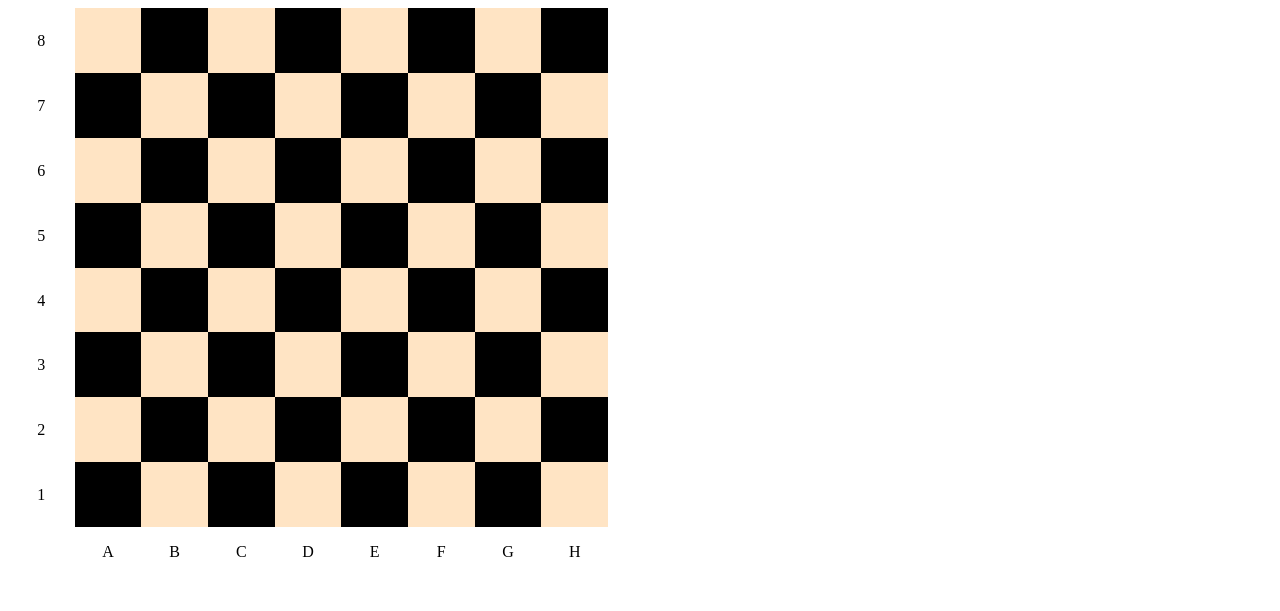
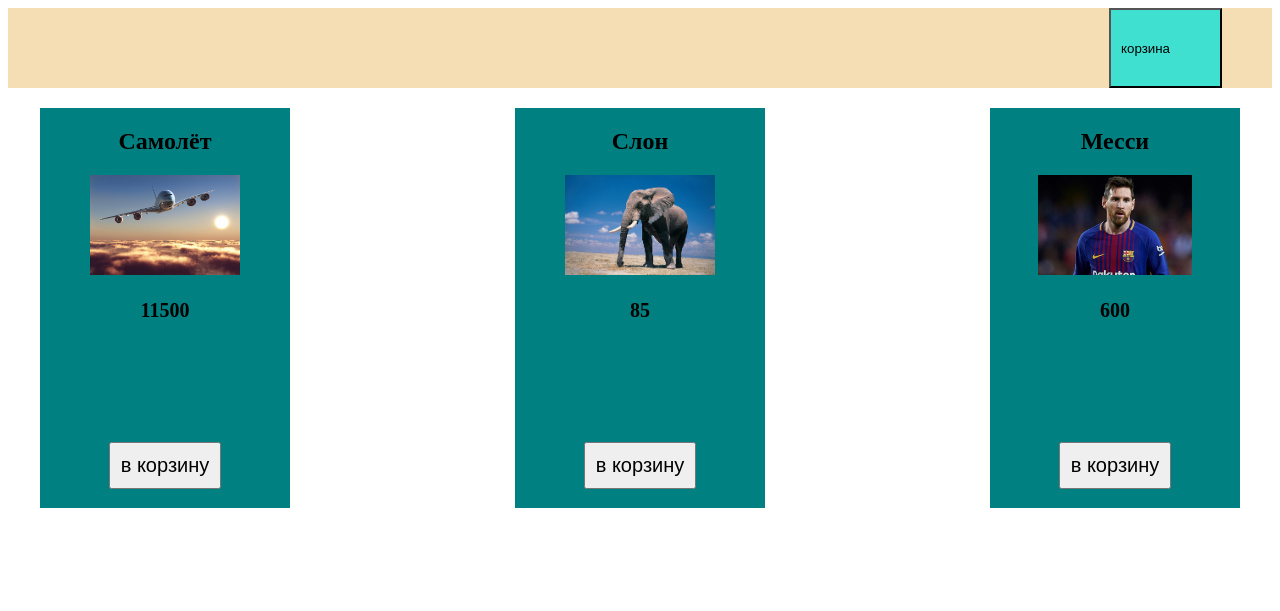
Before and after one commit to VasoSolo/JS1, a plain HTML site: page index.html in a window 1280 px wide. Drawn offline with Linux system fonts and the light colour scheme.

Commit message:
hw6
добавление товаров в корзину, перерисовка суммы товаров

```diff
--- a/code.js
+++ b/code.js
@@ -1,47 +1,51 @@
-var i = 2;
-var flag = 0; //флаг для определения конца строки
-var block = document.createElement("div");
-var board = document.querySelector(".board");
-board.appendChild(block);
-block.setAttribute("style", "text-align: center; padding-top: 1.5em;");
-block.innerText = 8;
-var NumRow = 7;
-while (i <= 72) {
-    if (flag == 1) { // создаём столбец с цифрами
-        var block_num = document.createElement("div");
-        board.appendChild(block_num);
-        block_num.setAttribute("style", "text-align: center; padding-top: 1.5em;");
-        if (NumRow > 0) {
-            block_num.innerText = NumRow;
-        }
-        NumRow--
-        i++
-        flag = 0;
-    }
+var cart = [];
 
-    var block = document.createElement("div"); //создаём клетку
-    board.appendChild(block);
-    if (i % 9 == 0) { //фиксируем конец строки
-        flag = 1;
-    }
-    Choice() //окрашиваем клетку
-    i++;
-}
-var block = document.createElement("div"); //клетка в углу
-board.appendChild(block);
-var j = 0;
-while (j <= 9) { //создаём строку с буквами
-    var block = document.createElement("div");
-    board.appendChild(block);
-    block.innerText = "ABCDEFGH".slice(j, j + 1);
-    block.setAttribute("style", "text-align: center; padding-top: 1em;");
-    j++;
-}
-function Choice() { //функция выббора цвета
-    if (i % 2) {
-        block.setAttribute("style", "background-color: black;");
-    }
-    else {
-        block.setAttribute("style", "background-color: bisque;");
+function product(name, price) {
+    this.name = name;
+    this.price = price;
+
+    this.AddCart = function () {
+        cart.push(this);
     }
 }
+var cart_btn = document.querySelector(".cart");
+function add_aircraft() {
+    var name = document.querySelector(".card_aircraft_h2");
+    var price = document.querySelector(".card_aircraft_p");
+    var newProduct = new product(name.innerHTML, price.innerHTML);
+    newProduct.AddCart();
+    reDrawcart();
+}
+var btn_aircraft = document.getElementById("btnAddCart_aircraft");
+btn_aircraft.addEventListener("click", add_aircraft);
+
+function add_elephant() {
+    var name = document.querySelector(".card_elephant_h2");
+    var price = document.querySelector(".card_elephant_p");
+    var newProduct = new product(name.innerHTML, price.innerHTML);
+    newProduct.AddCart();
+    reDrawcart();
+}
+var btn_elephant = document.getElementById("btnAddCart_elephant");
+btn_elephant.addEventListener("click", add_elephant);
+
+function add_messi() {
+    var name = document.querySelector(".card_messi_h2");
+    var price = document.querySelector(".card_messi_p");
+    var newProduct = new product(name.innerHTML, price.innerHTML);
+    newProduct.AddCart();
+    reDrawcart();
+}
+var btn_messi = document.getElementById("btnAddCart_messi");
+btn_messi.addEventListener("click", add_messi);
+
+function reDrawcart() {
+    cart_btn.innerHTML = "корзина (" + cart.length + ") " + sum()
+}
+function sum() {
+    var sum = 0;
+    cart.forEach(element => {
+        sum = Number(sum) + Number(element.price);
+    });
+    return sum;
+}
--- a/index.html
+++ b/index.html
@@ -9,8 +9,30 @@
 </head>
 
 <body>
-    <div class="board" id="board">
-
+    <div class="container">
+        <div class="head">
+            <button class="cart">корзина</button>
+        </div>
+        <div class="card_list">
+            <div class="card1 card" id="card_aircraft">
+                <h2 class="card_aircraft_h2">Самолёт</h2>
+                <img src="img/aircraft.jpg" alt="aircraft">
+                <p class="card_aircraft_p">11500</p>
+                <button class="addCart" id="btnAddCart_aircraft">в корзину</button>
+            </div>
+            <div class="card2 card">
+                <h2 class="card_elephant_h2">Слон</h2>
+                <img src="img/elephant.jpg" alt="elephant">
+                <p class="card_elephant_p">85</p>
+                <button class="addCart" id="btnAddCart_elephant">в корзину</button>
+            </div>
+            <div class="card3 card">
+                <h2 class="card_messi_h2">Месси</h2>
+                <img src="img/messi.jpg" alt="messi">
+                <p class="card_messi_p">600</p>
+                <button class="addCart" id="btnAddCart_messi">в корзину</button>
+            </div>
+        </div>
     </div>
     <script src="code.js"></script>
 </body>
--- a/style.css
+++ b/style.css
@@ -1,8 +1,44 @@
-.board {
-    display: grid;
-    grid-template-rows: repeat(9,1fr);
-    grid-template-columns: repeat(9,1fr);
-    height: 600px;
-    width: 600px;
 
+.head {
+    height: 80px;
+    background-color:wheat;
+    display: flex;
+    justify-content: flex-end;
 }
+
+.cart {
+    background-color:turquoise;
+    margin-right: 50px;
+    padding: 10px;
+    padding-right: 50px;
+}
+
+.card_list {
+    display: flex;
+    justify-content: space-between;
+    max-width: 1200px;
+    margin: 0 auto;
+    min-height: 400px;
+    padding: 20px;
+}
+
+.card {
+    background-color: teal;
+    width: 250px;
+    text-align: center;
+}
+
+.card img{
+    height: 100px;
+}
+
+.card p{
+    font-size: 20px;
+    font-weight: bold;
+}
+
+.addCart {
+    margin-top: 100px;
+    padding: 10px;
+    font-size: 20px;
+}
```
Also changed, not shown: img/aircraft.jpg (added), img/elephant.jpg (added), img/messi.jpg (added).
